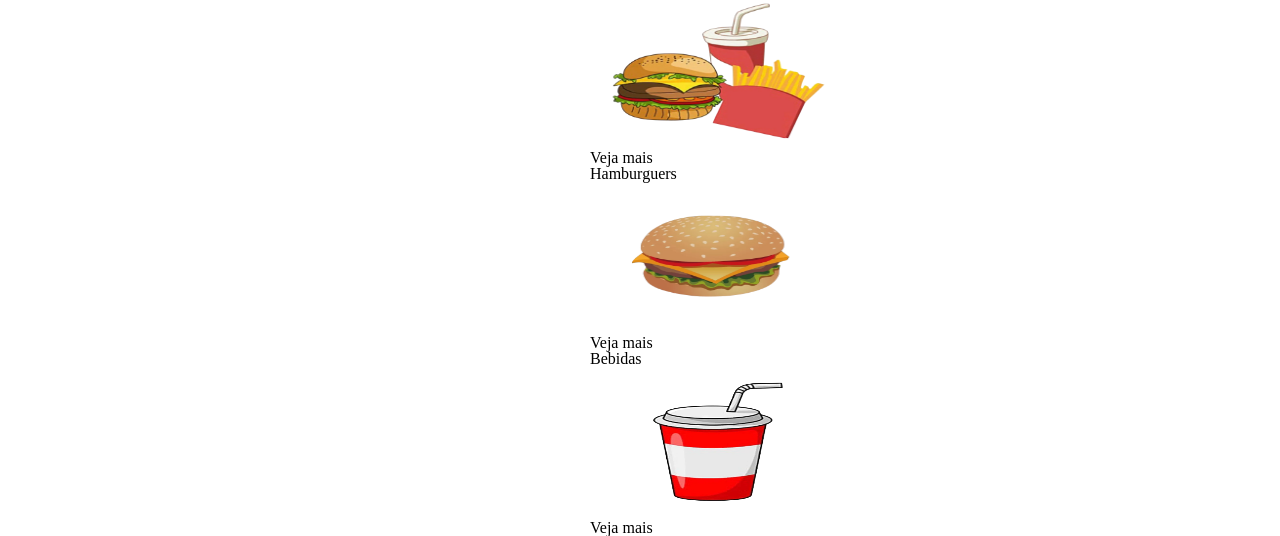
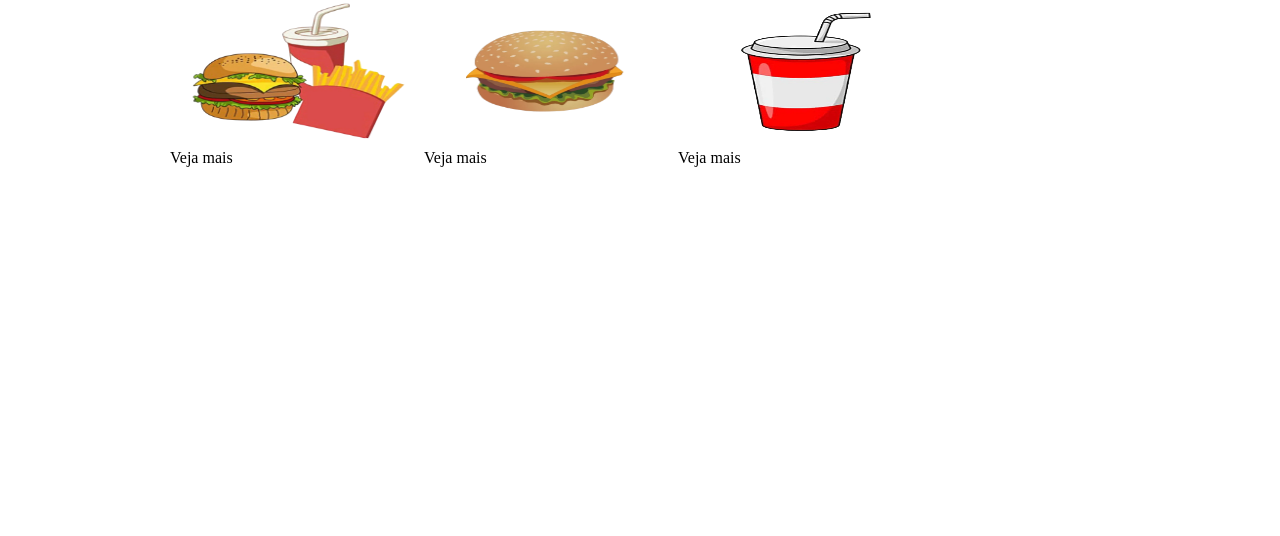
Before and after one commit to Camila07campos/ivoleao2022, a plain HTML site: page produtos.html in a window 1280 px wide. Shown: the part 372-908 px from the top of the page. After the commit the page ends 800 px from the top, so only its background shows below. Drawn offline with Linux system fonts and the light colour scheme.

Commit message:
Update produtos.css

```diff
--- a/produtos.css
+++ b/produtos.css
@@ -32,7 +32,7 @@ nav a {
 }
 
 .produtos {
-    width: 100px;
+    width: 940px;
     margin: 0 auto;
 }
 
```
